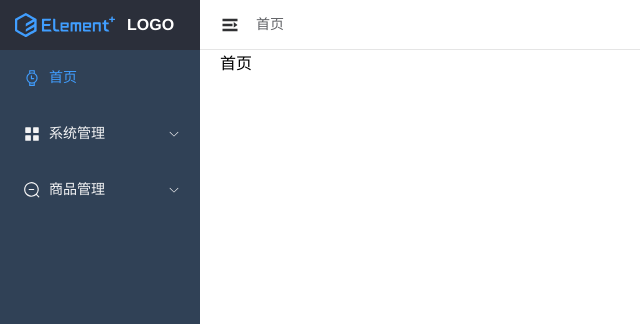
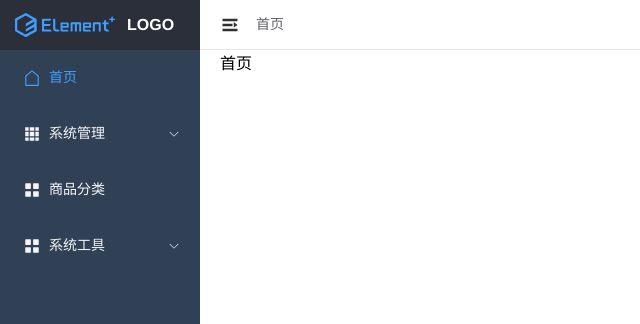
Before and after one commit to chaoyuekongjian/vue3-project, a Vue app: page /dashboard in a window 1280 px wide. Shown: the top 324 px of the page, without its empty margins (0-640 px from the left). Built offline with nearby package versions, Linux system fonts and the light colour scheme.

Commit message:
feat: 侧边栏菜单根据路由数据调整

```diff
--- a/package.json
+++ b/package.json
@@ -10,6 +10,7 @@
   "dependencies": {
     "@element-plus/icons-vue": "^2.0.4",
     "element-plus": "^2.2.5",
+    "path-browserify": "^1.0.1",
     "pinia": "^2.0.14",
     "pinia-plugin-persist": "^1.0.0",
     "vue": "^3.2.25",
@@ -17,6 +18,7 @@
   },
   "devDependencies": {
     "@types/node": "^17.0.41",
+    "@types/path-browserify": "^1.0.0",
     "@vitejs/plugin-vue": "^2.3.3",
     "eslint": "^8.17.0",
     "eslint-plugin-vue": "^9.1.0",
--- a/src/components/element/col.vue
+++ b/src/components/element/col.vue
@@ -1,5 +1,5 @@
 <template>
-  <div class="el-col el-col-24">
+  <div class="el-col el-col-12">
     <slot></slot>
   </div>
 </template>
--- a/src/components/element/row.vue
+++ b/src/components/element/row.vue
@@ -1,5 +1,5 @@
 <template>
-  <div>
+  <div class="el-row">
     <slot></slot>
   </div>
 </template>
--- a/src/layout/header/breadcrumb.vue
+++ b/src/layout/header/breadcrumb.vue
@@ -17,7 +17,6 @@ const getBreadcrumb = () => {
   if (first.path !== '/dashboard') {
     matched = [{ path: '/dashboard', meta: { title: '首页' } } as any].concat(matched)
   }
-  console.log(matched)
   // 设置面包屑导航数据
   tabs.value = matched
 }
--- /dev/null
+++ b/src/layout/menu/link.vue
@@ -0,0 +1,32 @@
+<template>
+  <component :is="type" v-bind="linkProps(to)">
+    <slot />
+  </component>
+</template>
+<script setup lang='ts'>
+import { ref, reactive, computed } from 'vue'
+import { isExternalLink } from '@/utils/validate'
+const props = defineProps({
+  to: {
+    type: String,
+    required: true
+  }
+})
+
+const isDataExternal = computed(() => {
+  return isExternalLink(props.to)
+})
+
+const type = computed(() => {
+  if (isDataExternal) {
+    return 'a'
+  }
+  return 'router-link'
+})
+
+function linkProps(to: String) {
+
+}
+</script>
+<style scoped lang='scss'>
+</style>
--- a/src/layout/menu/menu-bar.vue
+++ b/src/layout/menu/menu-bar.vue
@@ -9,7 +9,7 @@
     @close="handleClose"
     router
   >
-    <MenuItem :menuList="menuList" />
+    <MenuItem v-for="route in routers" :key="route.path" :item="route" :base-path="route.path" />
   </el-menu>
 </template>
 
@@ -25,112 +25,16 @@ import { useUserStoreForSetup } from '@/store/useUserStoreForSetup';
 
 const userStore = useUserStoreForSetup()
 const { isCollapse } = storeToRefs(userStore)
-let menuList = reactive([
-  {
-    path: "/dashboard",
-    component: "Layout",
-    meta: {
-      title: "首页",
-      icon: "Watch",
-      roles: ["sys:manage"]
-    },
-    children: []
-  },
-  {
-    path: "/system",
-    component: "Layout",
-    alwaysShow: true,
-    name: "system",
-    meta: {
-      title: "系统管理",
-      icon: "Menu",
-      roles: ["sys:manage"],
-      parentId: 0
-    },
-    children: [
-      {
-        path: "/department",
-        component: "/system/department/department",
-        alwaysShow: false,
-        name: "department",
-        meta: {
-          title: "机构管理",
-          icon: "ZoomOut",
-          roles: ["sys:dept"],
-          parentId: 17
-        }
-      },
-      {
-        path: "/userList",
-        component: "/system/User/UserList",
-        alwaysShow: false,
-        name: "userList",
-        meta: {
-          title: "用户管理",
-          icon: "ZoomOut",
-          roles: ["sys:user"],
-          parentId: 17
-        }
-      },
-      {
-        path: "/roleList",
-        component: "/system/Role/RoleList",
-        alwaysShow: false,
-        name: "roleList",
-        meta: {
-          title: "角色管理",
-          icon: "ZoomOut",
-          roles: ["sys:role"],
-          parentId: 17
-        }
-      },
-      {
-        path: "/menuList",
-        component: "/system/Menu/MenuList",
-        alwaysShow: false,
-        name: "menuList",
-        meta: {
-          title: "权限管理",
-          icon: "ZoomOut",
-          roles: ["sys:menu"],
-          parentId: 17
-        }
-      }
-    ]
-  },
-  {
-    path: "/goods",
-    component: "Layout",
-    alwaysShow: true,
-    name: "goods",
-    meta: {
-      title: "商品管理",
-      icon: "ZoomOut",
-      roles: ["sys:goods"],
-      parentId: 0
-    },
-    children: [
-      {
-        path: "/goodCategory",
-        component: "/goods/goodsCategory/goodsCategoryList",
-        alwaysShow: false,
-        name: "goodCategory",
-        meta: {
-          title: "商品分类",
-          icon: "ZoomOut",
-          roles: ["sys:goodsCategory"],
-          parentId: 34
-        }
-      }
-    ]
-  }
-])
 
 const { routers } = storeToRefs(appStore.permission)
 
 const route = useRoute()
 const activeIndex = computed(() => {
-  return route.path
+  const { meta, path } = route
+  if (meta.activeMenu) {
+    return meta.activeMenu as string
+  }
+  return path
 })
 
 
--- a/src/layout/menu/menu-item.vue
+++ b/src/layout/menu/menu-item.vue
@@ -1,24 +1,66 @@
 <template>
-  <template v-for="menu in menuList" :key="menu.path">
-    <el-sub-menu v-if="menu.children && menu.children.length > 0" :index="menu.path">
-    <!-- 存在下级目录 -->
+  <template v-if="!item.hidden">
+    <template v-if="hasOneShowingChild(item.children, item) && (!onlyOneChild.children || onlyOneChild.noShowingChildren) && !item.alwaysShow">
+      <AppLink v-if="onlyOneChild.meta" :to="getFullPath(onlyOneChild.path)">
+        <el-menu-item :index="getFullPath(onlyOneChild.path)" style="color: #f4f4f5">
+          <!-- 不存在下级目录 -->
+          <el-icon><component class="icons" :is="onlyOneChild.meta.icon" /></el-icon>
+          <span>{{ onlyOneChild.meta.title }}</span>
+        </el-menu-item>
+      </AppLink>
+    </template>
+    <el-sub-menu v-else :index="getFullPath(item.path)">
       <template #title>
-        <el-icon>
-          <component class="icons" :is="menu.meta.icon" />
-        </el-icon>
-        <span>{{ menu.meta.title }}</span>
+        <template v-if="item.meta">
+          <el-icon>
+            <component class="icons" :is="item.meta.icon" />
+          </el-icon>
+          <span>{{ item.meta.title }}</span>
+        </template>
       </template>
-      <menu-item :menuList="menu.children"></menu-item>
+      <MenuItem v-for="route in item.children" :key="route.path" :item="route" :base-path="getFullPath(route.path)" />
     </el-sub-menu>
-    <el-menu-item v-else :index="menu.path" style="color: #f4f4f5">
-      <!-- 不存在下级目录 -->
-      <el-icon><component class="icons" :is="menu.meta.icon" /></el-icon>
-      <span>{{ menu.meta.title }}</span>
-    </el-menu-item>
+    <!-- <el-menu-item v-else :index="item.path" style="color: #f4f4f5">
+      <el-icon><component class="icons" :is="item.meta.icon" /></el-icon>
+      <span>{{ item.meta.title }}</span>
+    </el-menu-item> -->
   </template>
 </template>
 <script setup lang="ts">
-defineProps(['menuList'])
+import { ref } from 'vue';
+import MenuItem from './menu-item.vue'
+import AppLink from './link.vue'
+import { resolveRoutePath } from '@/utils/validate';
+const props = defineProps(['item', 'basePath'])
+
+let onlyOneChild: any = ref({})
+function hasOneShowingChild(children: any[], parent: any): boolean {
+  children = children || []
+  const showingChildren = children.filter(item => {
+    if (item.hidden) {
+      return false
+    } else {
+      onlyOneChild.value = item
+      return true
+    }
+  })
+
+  if (showingChildren.length === 1) {
+    return true
+  }
+
+  if (showingChildren.length === 0) {
+    onlyOneChild.value = { ...parent, path: '', noShowingChildren: true }
+    return true
+  }
+
+  return false
+}
+
+function getFullPath(path: string): string {
+  return resolveRoutePath(props.basePath, path)
+}
+
 </script>
 
 <style scoped>
--- a/src/router/index.ts
+++ b/src/router/index.ts
@@ -1,19 +1,37 @@
-import { createRouter, createWebHistory, RouteRecordRaw } from "vue-router";
+import { createRouter, createWebHistory, RouteMeta, RouteRecordRaw } from 'vue-router';
 import Layout from '@/layout/index.vue'
+import { defineComponent } from 'vue';
 
-export const constantRoutes: Array<RouteRecordRaw> = [
+type Component<T = any> =
+  | ReturnType<typeof defineComponent>
+  | (() => Promise<typeof import('*.vue')>)
+  | (() => Promise<T>)
+
+// @ts-ignore
+interface AppRouteRecordRaw extends Omit<RouteRecordRaw, 'meta'>{
+  name?: string;
+  meta?: RouteMeta;
+  path: string;
+  redirect?: string;
+  component?: Component | string;
+  alwaysShow?: boolean;
+  hidden?: boolean;
+  children?: AppRouteRecordRaw[]
+}
+
+export const constantRoutes: Array<AppRouteRecordRaw> = [
   {
     path: "/",
     component: Layout,
     redirect: "/dashboard",
     children: [
       {
-        path: "/dashboard",
+        path: "dashboard",
         component: () => import("@/layout/dashboard/index.vue"),
         name: "dashboard",
         meta: {
           title: "首页",
-          icon: "#icondashboard",
+          icon: "House",
         },
       },
     ],
@@ -24,13 +42,13 @@ export const constantRoutes: Array<RouteRecordRaw> = [
     name: "system",
     meta: {
       title: "系统管理",
-      icon: "Menu",
+      icon: "Grid",
       roles: ["sys:manage"],
       parentId: 0,
     },
     children: [
       {
-        path: "/department",
+        path: "department",
         component: () => import("@/views/department/index.vue"),
         name: "department",
         meta: {
@@ -40,7 +58,7 @@ export const constantRoutes: Array<RouteRecordRaw> = [
         },
       },
       {
-        path: "/userList",
+        path: "userList",
         component: () => import("@/views/user/user-list.vue"),
         name: "userList",
         meta: {
@@ -50,7 +68,7 @@ export const constantRoutes: Array<RouteRecordRaw> = [
         },
       },
       {
-        path: "/roleList",
+        path: "roleList",
         component: () => import("@/views/role/role-list.vue"),
         name: "roleList",
         meta: {
@@ -60,7 +78,7 @@ export const constantRoutes: Array<RouteRecordRaw> = [
         },
       },
       {
-        path: "/menuList",
+        path: "menuList",
         component: () => import("@/views/menu/menu-list.vue"),
         name: "menuList",
         meta: {
@@ -82,7 +100,7 @@ export const constantRoutes: Array<RouteRecordRaw> = [
     },
     children: [
       {
-        path: "/goodCategory",
+        path: "index",
         component: () => import("../views/goods/index.vue"),
         name: "goodCategory",
         meta: {
@@ -97,6 +115,7 @@ export const constantRoutes: Array<RouteRecordRaw> = [
     path: "/systemConfig",
     component: Layout,
     name: "systemConfig",
+    alwaysShow: true,
     meta: {
       title: "系统工具",
       icon: "Menu",
@@ -104,7 +123,7 @@ export const constantRoutes: Array<RouteRecordRaw> = [
     },
     children: [
       {
-        path: "/document",
+        path: "document",
         component: () => import("../views/system-document/index.vue"),
         name: "http://localhost:8089/swagger-ui/index.html",
         meta: {
@@ -119,7 +138,7 @@ export const constantRoutes: Array<RouteRecordRaw> = [
 
 const router = createRouter({
   history: createWebHistory(),
-  routes: constantRoutes,
+  routes: constantRoutes as RouteRecordRaw[],
 });
 
 export default router;
--- /dev/null
+++ b/src/utils/validate.ts
@@ -0,0 +1,12 @@
+import path from 'path-browserify';
+
+export function isExternalLink(path: string): boolean {
+  return /^(https?:|mailto:|tel:)/.test(path);
+}
+
+export function resolveRoutePath(basePath: string, routePath: any) {
+  console.log(basePath, routePath, path.resolve(basePath, routePath))
+  if (isExternalLink(routePath)) return routePath
+  if (isExternalLink(basePath)) return basePath
+  return basePath ? path.resolve(basePath, routePath) : routePath
+}
--- a/src/views/department/index.vue
+++ b/src/views/department/index.vue
@@ -1,12 +1,7 @@
 <template>
-  <div>
-    <el-row :gutter="20">
-      <el-col :span="6"><div class="grid-content bg-purple" /></el-col>
-      <el-col :span="6"><div class="grid-content bg-purple" /></el-col>
-      <el-col :span="6"><div class="grid-content bg-purple" /></el-col>
-      <el-col :span="6"><div class="grid-content bg-purple" /></el-col>
-    </el-row>
-  </div>
+  <my-row>
+    <my-col><div class="grid-content bg-purple-dark" /></my-col>
+  </my-row>
 </template>
 <script setup lang='ts'>
 import MyRow from '@/components/element/row.vue'
```
Also changed, not shown: prettier.config.js (added, +10 -0 lines), 1 other file (tests, documents, lock files or other folders).
